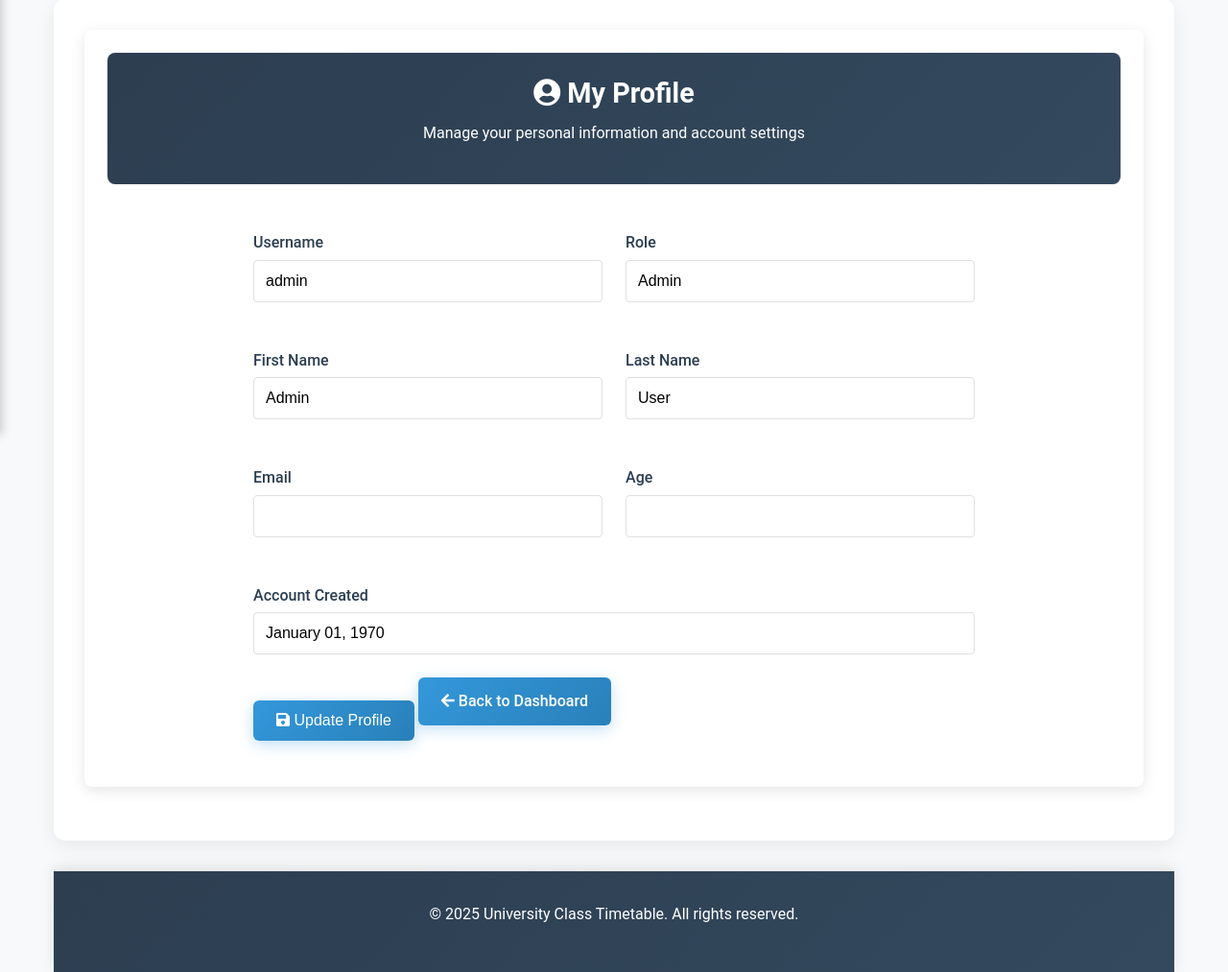
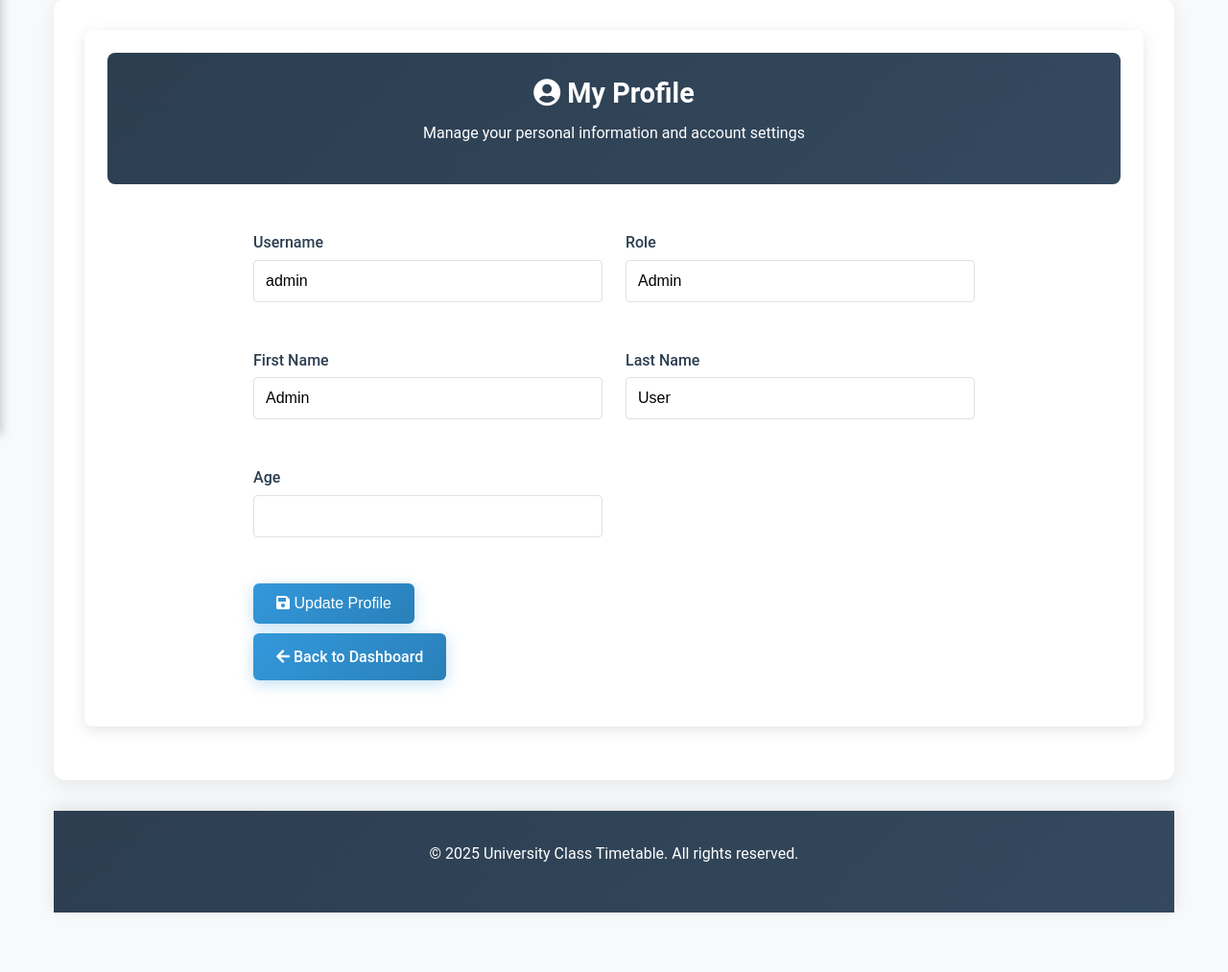
Before and after one commit to farshidfarahtaj/university-class-timetable, a PHP site: page /user_profile.php in a window 1280 px wide. Shown: the part 347-1360 px from the top of the page at 96% size. After the commit the page ends 1298 px from the top, so only its background shows below. Run offline with PHP 8.4, Linux system fonts and the light colour scheme; a user stored in the database is signed in; data comes from the database, SQL or seed files in the repository; data that the repository does not hold is empty; a stand-in replaces the project's code that opens the database connection.

Commit message:
user_profile.php

```diff
--- a/user_profile.php
+++ b/user_profile.php
@@ -19,10 +19,9 @@ $user = $user_result->fetch_assoc();
 if ($_SERVER['REQUEST_METHOD'] == 'POST') {
     $first_name = $_POST['first_name'];
     $last_name = $_POST['last_name'];
-    $email = $_POST['email'];
     $age = $_POST['age'];
 
-    $update_query = "UPDATE users SET first_name='$first_name', last_name='$last_name', email='$email', age='$age' WHERE username='$username'";
+    $update_query = "UPDATE users SET first_name='$first_name', last_name='$last_name', age='$age' WHERE username='$username'";
 
     if ($conn->query($update_query) === TRUE) {
         $success_message = "Profile updated successfully!";
@@ -46,6 +45,8 @@ if ($_SERVER['REQUEST_METHOD'] == 'POST') {
     <script src="scripts.js" defer></script>
 </head>
 <body>
+
+
 
 <div class="main-content">
     <header>
@@ -102,22 +103,12 @@ if ($_SERVER['REQUEST_METHOD'] == 'POST') {
 
                 <div class="form-row">
                     <div class="form-group">
-                        <label for="email" class="form-label">Email</label>
-                        <input type="email" id="email" name="email" class="form-control" value="<?php echo htmlspecialchars($user['email']); ?>" required>
-                    </div>
-
-                    <div class="form-group">
                         <label for="age" class="form-label">Age</label>
                         <input type="number" id="age" name="age" class="form-control" value="<?php echo $user['age']; ?>" min="16" max="100" required>
                     </div>
                 </div>
 
-                <div class="form-group">
-                    <label for="created_at" class="form-label">Account Created</label>
-                    <input type="text" id="created_at" class="form-control" value="<?php echo date('F d, Y', strtotime($user['created_at'])); ?>" readonly>
-                </div>
-
-                <div class="form-actions">
+                <div class="form-actions" style="display: flex; flex-direction: column; align-items: flex-start; gap: 10px;">
                     <button type="submit" class="btn btn-primary">
                         <i class="fas fa-save"></i> Update Profile
                     </button>
```
